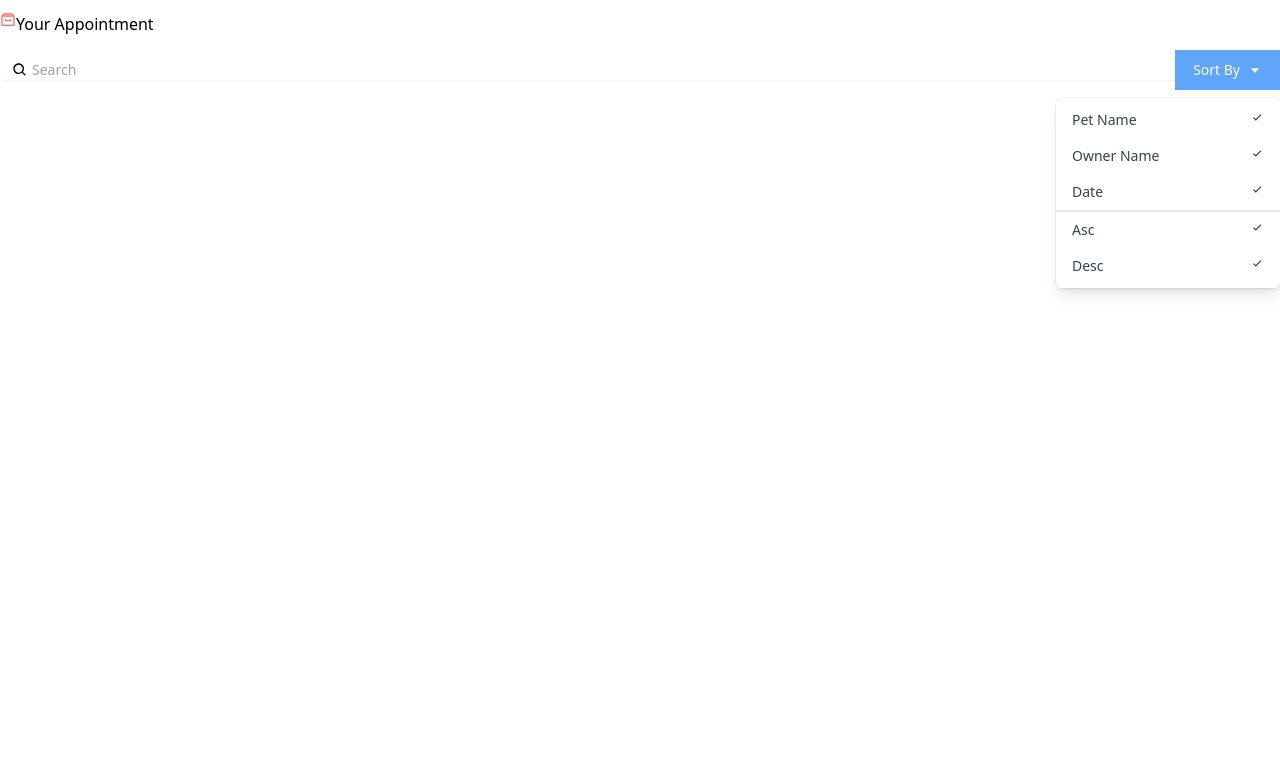
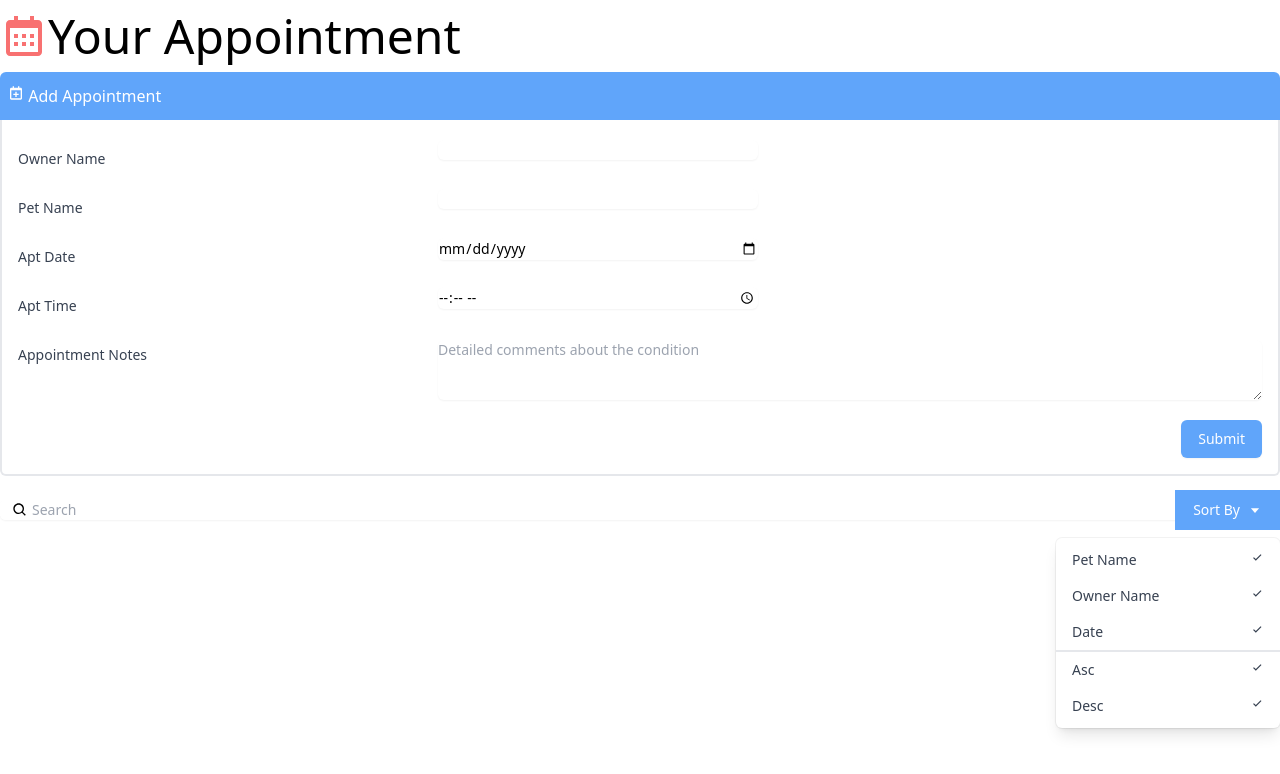
Before and after one commit to sbkbisht/2022, a React (Create React App) app in the folder react-interface/: page / in a window 1280 px wide. Shown: the top 774 px of the page. Built offline with nearby package versions, Linux system fonts and the light colour scheme; the HTML template or start-up script is replaced by a standard one.

Commit message:
add appointment component

```diff
--- a/react-interface/src/App.js
+++ b/react-interface/src/App.js
@@ -1,12 +1,14 @@
-import { BiArchive } from "react-icons/bi";
+import { BiCalendar } from "react-icons/bi";
 import Search from "./components/Search";
+import AddAppointment from "./components/AddAppointment";
 function App() {
   return (
     <div className="App container mx-auto mt-3 font-thin">
-      <h1 class="text-5x">
-        <BiArchive className="inline-block text-red-400 align-top" />
+      <h1 class="text-5xl mb-3">
+        <BiCalendar className="inline-block text-red-400 align-top" />
         Your Appointment
       </h1>
+      <AddAppointment/>
       <Search />
     </div>
   );
--- /dev/null
+++ b/react-interface/src/components/AddAppointment.js
@@ -0,0 +1,119 @@
+import { BiCalendarPlus } from "react-icons/bi";
+import { useState } from "react";
+
+const AddAppointment = () => {
+  return (
+    <div>
+      <button
+        className={`bg-blue-400 text-white px-2 py-3 w-full text-left rounded-t-md
+          `}
+      >
+        <div>
+          <BiCalendarPlus className="inline-block align-text-top" /> Add
+          Appointment
+        </div>
+      </button>
+
+      <div className="border-r-2 border-b-2 border-l-2 border-light-blue-500 rounded-b-md pl-4 pr-4 pb-4">
+        <div className="sm:grid sm:grid-cols-3 sm:gap-4 sm:items-start  sm:pt-5">
+          <label
+            htmlFor="ownerName"
+            className="block text-sm font-medium text-gray-700 sm:mt-px sm:pt-2"
+          >
+            Owner Name
+          </label>
+          <div className="mt-1 sm:mt-0 sm:col-span-2">
+            <input
+              type="text"
+              name="ownerName"
+              id="ownerName"
+              className="max-w-lg block w-full shadow-sm focus:ring-indigo-500 focus:border-indigo-500 sm:max-w-xs sm:text-sm border-gray-300 rounded-md"
+            />
+          </div>
+        </div>
+
+        <div className="sm:grid sm:grid-cols-3 sm:gap-4 sm:items-start  sm:pt-5">
+          <label
+            htmlFor="petName"
+            className="block text-sm font-medium text-gray-700 sm:mt-px sm:pt-2"
+          >
+            Pet Name
+          </label>
+          <div className="mt-1 sm:mt-0 sm:col-span-2">
+            <input
+              type="text"
+              name="petName"
+              id="petName"
+              className="max-w-lg block w-full shadow-sm focus:ring-indigo-500 focus:border-indigo-500 sm:max-w-xs sm:text-sm border-gray-300 rounded-md"
+            />
+          </div>
+        </div>
+
+        <div className="sm:grid sm:grid-cols-3 sm:gap-4 sm:items-start  sm:pt-5">
+          <label
+            htmlFor="aptDate"
+            className="block text-sm font-medium text-gray-700 sm:mt-px sm:pt-2"
+          >
+            Apt Date
+          </label>
+          <div className="mt-1 sm:mt-0 sm:col-span-2">
+            <input
+              type="date"
+              name="aptDate"
+              id="aptDate"
+              className="max-w-lg block w-full shadow-sm focus:ring-indigo-500 focus:border-indigo-500 sm:max-w-xs sm:text-sm border-gray-300 rounded-md"
+            />
+          </div>
+        </div>
+
+        <div className="sm:grid sm:grid-cols-3 sm:gap-4 sm:items-start  sm:pt-5">
+          <label
+            htmlFor="aptTime"
+            className="block text-sm font-medium text-gray-700 sm:mt-px sm:pt-2"
+          >
+            Apt Time
+          </label>
+          <div className="mt-1 sm:mt-0 sm:col-span-2">
+            <input
+              type="time"
+              name="aptTime"
+              id="aptTime"
+              className="max-w-lg block w-full shadow-sm focus:ring-indigo-500 focus:border-indigo-500 sm:max-w-xs sm:text-sm border-gray-300 rounded-md"
+            />
+          </div>
+        </div>
+
+        <div className="sm:grid sm:grid-cols-3 sm:gap-4 sm:items-start  sm:pt-5">
+          <label
+            htmlFor="aptNotes"
+            className="block text-sm font-medium text-gray-700 sm:mt-px sm:pt-2"
+          >
+            Appointment Notes
+          </label>
+          <div className="mt-1 sm:mt-0 sm:col-span-2">
+            <textarea
+              id="aptNotes"
+              name="aptNotes"
+              rows="3"
+              className="shadow-sm focus:ring-indigo-500 focus:border-indigo-500 mt-1 block w-full sm:text-sm border-gray-300 rounded-md"
+              placeholder="Detailed comments about the condition"
+            ></textarea>
+          </div>
+        </div>
+
+        <div className="pt-5">
+          <div className="flex justify-end">
+            <button
+              type="submit"
+              className="ml-3 inline-flex justify-center py-2 px-4 border border-transparent shadow-sm text-sm font-medium rounded-md text-white bg-blue-400 hover:bg-blue-700 focus:outline-none focus:ring-2 focus:ring-offset-2 focus:ring-blue-400"
+            >
+              Submit
+            </button>
+          </div>
+        </div>
+      </div>
+    </div>
+  );
+};
+
+export default AddAppointment;
```
